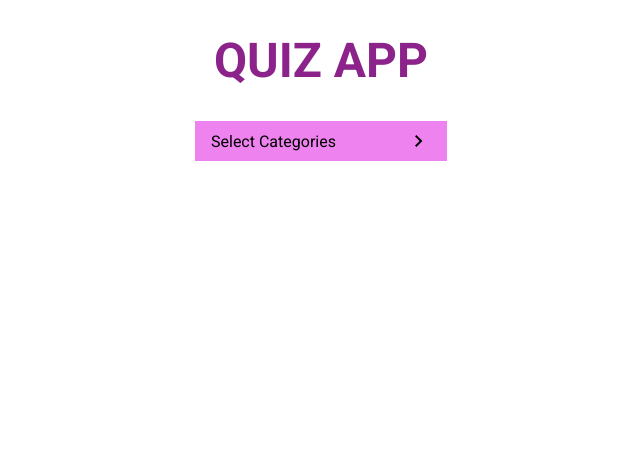
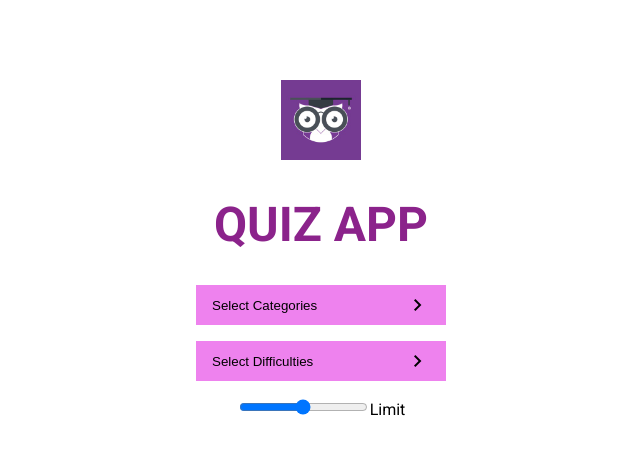
Before and after one commit to neildc14/quiz-app, a React (Create React App) app: page / in a window 1280 px wide. Shown: the top 454 px of the page, without its empty margins (319-959 px from the left). Built offline with nearby package versions, Linux system fonts and the light colour scheme; no server answers.

Commit message:
difficulties component

```diff
--- a/public/index.html
+++ b/public/index.html
@@ -25,13 +25,18 @@
       Learn how to configure a non-root public URL by running `npm run build`.
     -->
     <!----GOOGLE ICONS-->
-    <link rel="stylesheet" href="https://fonts.googleapis.com/css2?family=Material+Symbols+Outlined:opsz,wght,FILL,GRAD@20..48,100..700,0..1,-50..200" />
+    <link
+      rel="stylesheet"
+      href="https://fonts.googleapis.com/css2?family=Material+Symbols+Outlined:opsz,wght,FILL,GRAD@20..48,100..700,0..1,-50..200"
+    />
     <title>React App</title>
   </head>
   <body>
     <noscript>You need to enable JavaScript to run this app.</noscript>
     <div id="root"></div>
     <div id="portal"></div>
+    <div id="difficulty-modal"></div>
+
     <!--
       This HTML file is a template.
       If you open it directly in the browser, you will see an empty page.
--- a/src/assets/styles/index.css
+++ b/src/assets/styles/index.css
@@ -3,6 +3,16 @@
 
 :root {
   font-family: "Roboto", sans-serif;
+}
+
+::selection {
+  color: none;
+  background: none;
+}
+
+::-moz-selection {
+  color: none;
+  background: none;
 }
 
 body {
@@ -20,9 +30,18 @@ a {
 }
 
 header {
-  margin: 2rem 0;
+  display: flex;
+  flex-direction: column;
+  justify-content: center;
+  align-items: center;
+  margin-top: 5rem;
 }
 
+.image_logo {
+  height: 5rem;
+  width: 5rem;
+  text-align: center;
+}
 .logo {
   text-align: center;
   font-size: 3rem;
@@ -35,29 +54,84 @@ header {
   flex-direction: column;
   justify-content: center;
   align-items: center;
+  gap: 1rem;
 }
 
-.category_button {
+.category {
+  position: relative;
+  z-index: 1;
+}
+.option_button {
   display: flex;
   align-items: center;
   justify-content: space-between;
-  width: 220px;
+  width: 250px;
+  outline: none;
+  border: none;
   padding: 0.5rem 1rem;
   background-color: violet;
   cursor: pointer;
 }
 
+.option_button:active,
+.option_button:focus,
+.option_button:visited,
+.option_button:hover {
+  background-color: rgb(99, 52, 99);
+  color: white;
+}
+
 .select_options {
+  z-index: 1000;
+  position: absolute;
+  top: 50%;
+  left: 50%;
+  transform: translate(-50%, -50%);
+  width: 100%;
   max-width: 220px;
   padding: 0.5rem 1rem;
-  margin: 1rem auto;
+  /* margin: 1rem auto; */
   background-color: rgb(255, 180, 255);
+  transition: all 0.5s ease-in;
 }
 
 .input_group {
   padding: 0.2rem 0;
+  font-size: 1.2rem;
 }
 
 .input_group_label {
   margin-left: 1rem;
 }
+
+.close_btn {
+  display: block;
+  text-align: right;
+  cursor: pointer;
+}
+
+.animate-icon {
+  transition: 0.4s;
+}
+.rotate {
+  transform: rotate(90deg);
+}
+
+/*select difficulty*/
+
+.difficulty_button {
+  width: 100%;
+  margin-bottom: 0.5rem;
+  border: none;
+  border-bottom: 1px solid white;
+  outline: none;
+  background-color: transparent;
+  font-size: 1.2rem;
+  cursor: pointer;
+}
+
+.difficulty_button:focus,
+.difficulty_button:hover,
+.option_button:visited {
+  border-bottom: 1px solid rgb(99, 52, 99);
+}
--- a/src/components/Categories.jsx
+++ b/src/components/Categories.jsx
@@ -1,6 +1,8 @@
 import React, { useState, useEffect } from "react";
 import axios from "axios";
-import SelectOptions from "./SelectOptions";
+import SelectCategory from "./SelectCategory";
+
+export const tagsFromCategories = [];
 
 function Categories() {
   const [isHidden, setHidden] = useState(true);
@@ -21,6 +23,7 @@ function Categories() {
   const handleCheck = (e) => {
     if (e.target.checked === true) {
       setTags([...tags, e.target.dataset.tags]);
+      tagsFromCategories.push(e.target.dataset.tags);
     } else {
       unCheck(e);
     }
@@ -28,24 +31,32 @@ function Categories() {
 
   const unCheck = (e) => {
     setTags([...tags.filter((tag) => tag !== e.target.dataset.tags)]);
+    console.log(
+      tagsFromCategories.filter((tag) => tag !== e.target.dataset.tags)
+    );
   };
 
+  console.log(tagsFromCategories);
   return (
     <div className="category">
-      <div className="category_button" onClick={() => setHidden(!isHidden)}>
+      <button
+        className="category_button option_button"
+        onClick={() => setHidden(!isHidden)}
+      >
         Select Categories
         <span className="material-symbols-outlined category_button_arrow">
           chevron_right
         </span>
-      </div>
+      </button>
       {isHidden ? (
         ""
       ) : (
-        <SelectOptions
+        <SelectCategory
           loading={loading}
           categories={categories}
           handleCheck={handleCheck}
           tags={tags}
+          setHidden={() => setHidden(true)}
         />
       )}
     </div>
--- /dev/null
+++ b/src/components/Difficulties.jsx
@@ -0,0 +1,23 @@
+import React, { useState, useEffect } from "react";
+import SelectDifficulty from "./SelectDifficulty";
+
+function Difficulties(props) {
+  const [isHidden, setHidden] = useState(true);
+
+  return (
+    <div className="difficulties">
+      <button
+        className="difficulties_button option_button"
+        onClick={() => setHidden(!isHidden)}
+      >
+        Select Difficulties
+        <span className="material-symbols-outlined category_button_arrow">
+          chevron_right
+        </span>
+      </button>
+      {isHidden ? "" : <SelectDifficulty setHidden={() => setHidden(true)} />}
+    </div>
+  );
+}
+
+export default Difficulties;
--- /dev/null
+++ b/src/components/Limit.jsx
@@ -0,0 +1,12 @@
+import React from "react";
+
+function Limit() {
+  return (
+    <div className="limit">
+      <input type="range" name="" id="" />
+      <label htmlFor="">Limit</label>
+    </div>
+  );
+}
+
+export default Limit;
--- a/src/components/Options.jsx
+++ b/src/components/Options.jsx
@@ -1,11 +1,18 @@
-import React from "react";
-import Categories from "./Categories";
+import React, { Suspense, lazy } from "react";
+
+const Categories = lazy(() => import("./Categories"));
+const Difficulties = lazy(() => import("./Difficulties"));
+const Limit = lazy(() => import("./Limit"));
 
 function Options() {
   return (
-    <div className="options">
-      <Categories />
-    </div>
+    <Suspense>
+      <div className="options">
+        <Categories />
+        <Difficulties />
+        <Limit />
+      </div>
+    </Suspense>
   );
 }
 
--- a/src/components/SelectOptions.jsx
+++ b/src/components/SelectCategory.jsx
@@ -1,18 +1,17 @@
 import React, { useEffect } from "react";
 import ReactDOM from "react-dom";
 
-function SelectOptions(props) {
-  const { tags, categories, handleCheck, loading } = props;
+function SelectCategory(props) {
+  const { tags, categories, handleCheck, loading, setHidden } = props;
 
   useEffect(() => {
     const checkboxes = document.querySelectorAll(".checkbox");
     checkboxes.forEach((checkbox) => {
-      console.log(checkbox.dataset.tags);
       if (tags.includes(checkbox.dataset.tags)) {
         checkbox.checked = true;
       }
     });
-  }, []);
+  }, [tags]);
 
   let categoryList = [];
   for (const [key, topics] of Object.entries(categories)) {
@@ -39,10 +38,20 @@ function SelectOptions(props) {
 
   return ReactDOM.createPortal(
     <>
-      {loading ? null : <div className="select_options"> {categoryList}</div>}
+      {loading ? null : (
+        <div className="select_options">
+          <span
+            className="material-symbols-outlined close_btn"
+            onClick={setHidden}
+          >
+            close
+          </span>
+          {categoryList}
+        </div>
+      )}
     </>,
     portal
   );
 }
 
-export default SelectOptions;
+export default SelectCategory;
--- /dev/null
+++ b/src/components/SelectDifficulty.jsx
@@ -0,0 +1,53 @@
+import React, { useState } from "react";
+import ReactDOM from "react-dom";
+
+function SelectDifficulty(props) {
+  const { setHidden } = props;
+  const [difficulty, setDifficulty] = useState("easy");
+
+  const setDifficultyHandler = (e) => {
+    setDifficulty(e.target.value);
+  };
+
+  let portal = document.getElementById("difficulty-modal");
+
+  return ReactDOM.createPortal(
+    <>
+      <div className="select_options">
+        <span
+          className="material-symbols-outlined close_btn"
+          onClick={setHidden}
+        >
+          close
+        </span>
+        <div className="input_group">
+          <input
+            type="button"
+            value="easy"
+            className="difficulty_button"
+            onClick={setDifficultyHandler}
+          />
+        </div>
+        <div className="input_group">
+          <input
+            type="button"
+            value="medium"
+            className="difficulty_button"
+            onClick={setDifficultyHandler}
+          />
+        </div>
+        <div className="input_group">
+          <input
+            type="button"
+            value="hard"
+            className="difficulty_button"
+            onClick={setDifficultyHandler}
+          />
+        </div>
+      </div>
+    </>,
+    portal
+  );
+}
+
+export default SelectDifficulty;
--- a/src/layouts/QuizComponent.jsx
+++ b/src/layouts/QuizComponent.jsx
@@ -1,6 +1,7 @@
 import React, { useReducer, useEffect } from "react";
 import axios from "axios";
 import Options from "../components/Options";
+import owl from "../assets/images/owl.jpg";
 
 const initialState = {
   categories: [],
@@ -42,6 +43,9 @@ function QuizComponent() {
   return (
     <div>
       <header>
+        <div className="image_container">
+          <img className="image_logo" src={owl} alt="owl" />
+        </div>
         <h1 className="logo">QUIZ APP</h1>
       </header>
       <Options />
```
Also changed, not shown: src/assets/images/owl.jpg (added).
